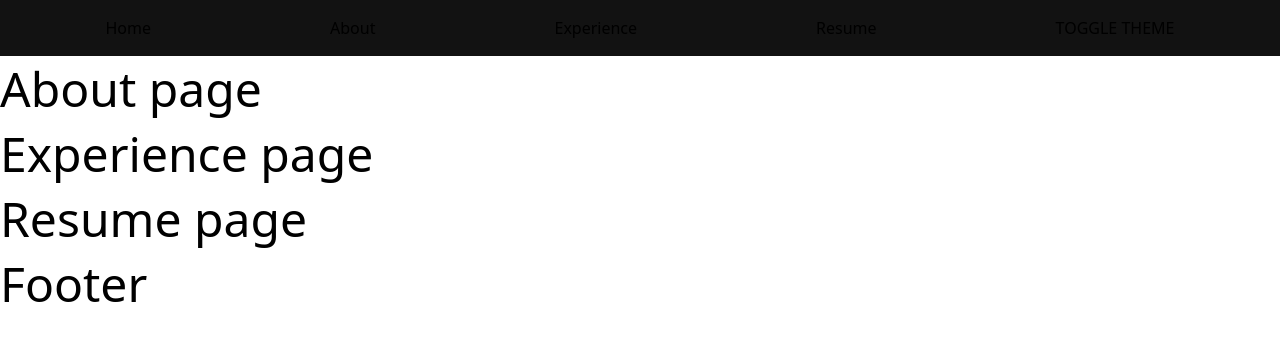
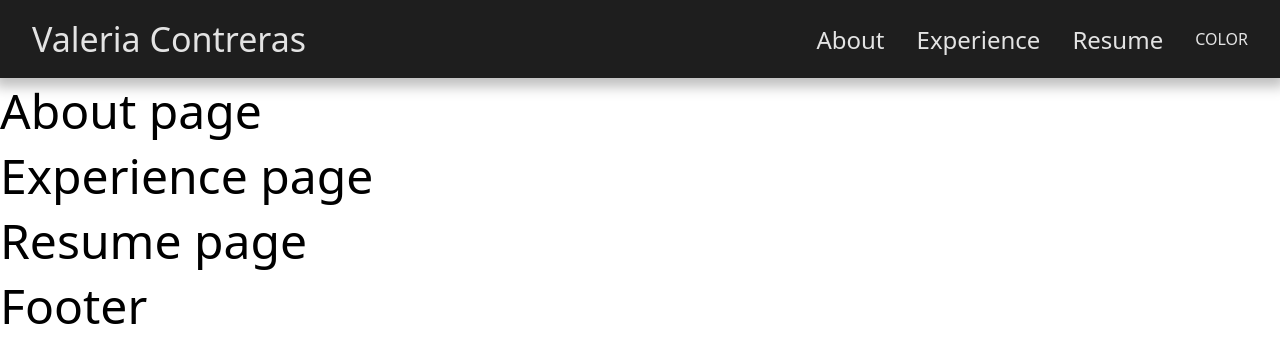
Before and after one commit to Valcon4717/Portfolio, a Next.js app in the folder portfolio/: page / in a window 1280 px wide. Shown: the top 362 px of the page. Built offline with nearby package versions, Linux system fonts and the light colour scheme.

Commit message:
added hover effect and functional color change

```diff
--- a/portfolio/components/navbar.tsx
+++ b/portfolio/components/navbar.tsx
@@ -5,13 +5,15 @@ import styles from '@/styles/navbar.module.css';
 const Navbar = (props: { theme:any, toggleTheme:any }) => {
   return (
     <nav className={`${styles.box} ${props.theme}`}>
-      <Link href="/">Home</Link>
-      <Link href="#about">About</Link>
-      <Link href="#experience">Experience</Link>
-      <Link href="#resume">Resume</Link>
-      <button onClick={props.toggleTheme}>
-        Toggle Theme
-      </button>
+      <h4 className={`${styles.title}`}><Link href="/">Valeria Contreras</Link></h4>
+      <h5 className={`${styles.navItems}`}>
+        <Link href="#about">About</Link>
+        <Link href="#experience">Experience</Link>
+        <Link href="#resume">Resume</Link>
+        <button onClick={props.toggleTheme}>
+          COLOR
+        </button>
+      </h5>
     </nav>
   );
 };
--- a/portfolio/postcss.config.js
+++ b/portfolio/postcss.config.js
@@ -1,5 +1,7 @@
 module.exports = {
   plugins: {
+    'postcss-import': {},
+    'tailwindcss/nesting': 'postcss-nesting',
     tailwindcss: {},
     autoprefixer: {},
   },
--- a/portfolio/styles/globals.css
+++ b/portfolio/styles/globals.css
@@ -6,7 +6,7 @@
 @layer base {
   :root {
     * {
-      transition: background-color 0.2s, color 0.2s, border-color 0.2s, fill 0.2s;
+      transition: background-color 0.2s, border-color 0.2s, fill 0.2s;
     }
   }
 
@@ -23,6 +23,7 @@
     --on-background: #E3E3E3;
     --on-surface: #E3E3E3;
     --on-error: #000000;
+    --navbar: #1e1e1e;
   }
 
   .light-mode {
@@ -38,6 +39,7 @@
     --on-background: #000000;
     --on-surface: #000000;
     --on-error: #FFFFFF;
+    --navbar: #efeff6
   }
 
   /* Not Used */
--- a/portfolio/styles/navbar.module.css
+++ b/portfolio/styles/navbar.module.css
@@ -1,6 +1,51 @@
 .box {
   display: flex;
-  justify-content: space-around;
+  flex-direction: row;
+  justify-content: space-between;
   padding: 1rem;
-  background-color: var(--surface);
+  box-shadow: 0em 4px 12px 5px rgba(0, 0, 0, 0.25);
+  background-color: var(--navbar);
+  color: var(--on-surface);
 }
+
+.title{
+  padding-left: 1rem;
+}
+
+.navItems {
+  display: flex;
+  align-self: center;
+  margin-left: auto;
+  gap: 2rem;
+  align-items: center;
+  padding-right: 1rem;
+}
+
+.navItems a {
+  position: relative;
+  text-decoration: none;
+  color: inherit;
+}
+
+.navItems a::after {
+  content: "";
+  position: absolute;
+  left: 0;
+  bottom: -0.5rem;
+  width: 100%;
+  height: 2px;
+  background-color: var(--primary);
+  transform: scaleX(0);
+  transition: transform 0.2s ease-in-out;
+  transform-origin: left;
+}
+
+.navItems a:hover::after {
+  transform: scaleX(1);
+  transform-origin: left;
+}
+
+
+.navItems a.active {
+  color: var(--primary);
+}
```
Also changed, not shown: portfolio/package.json (+6 -4 lines), 1 other file (tests, documents, lock files or other folders).
